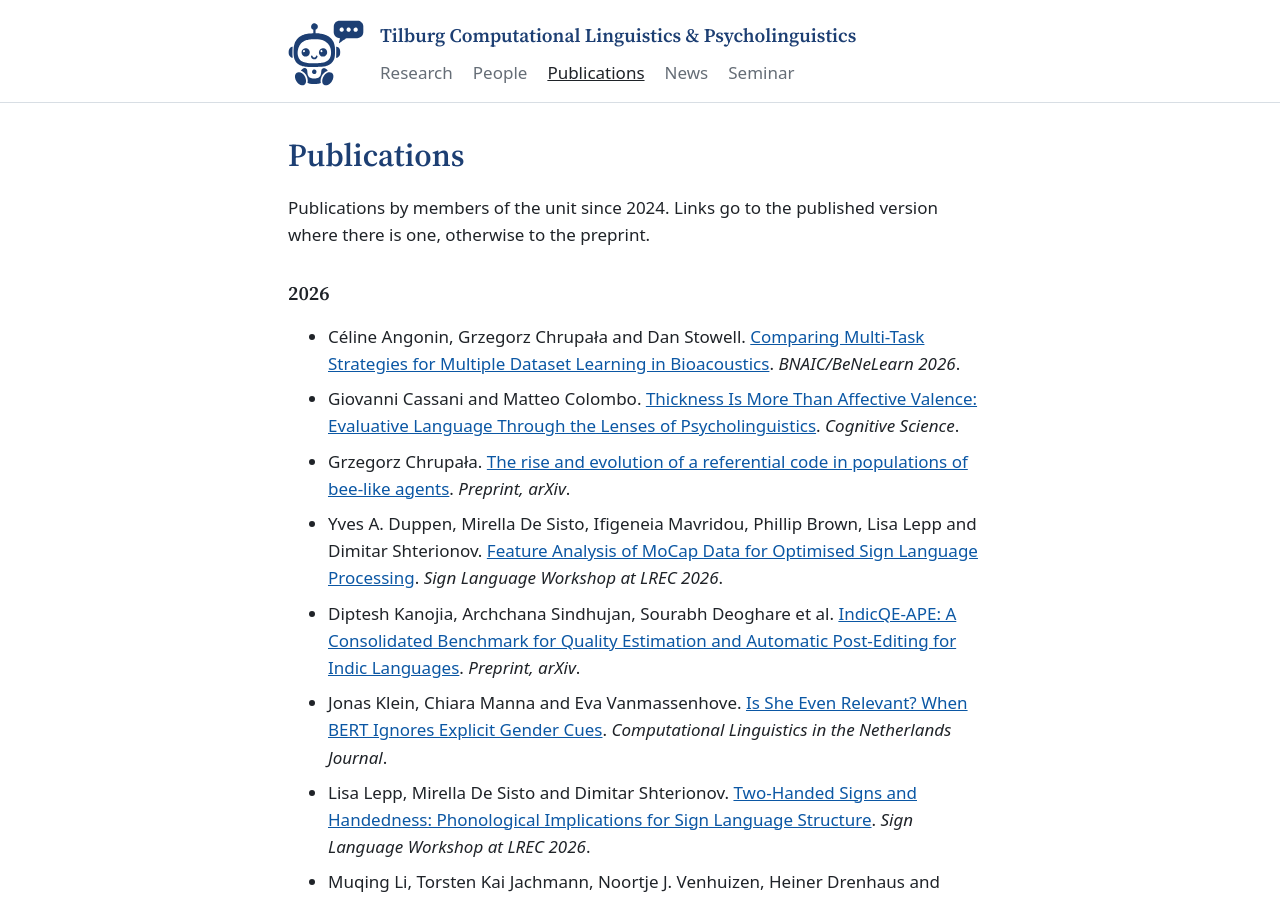
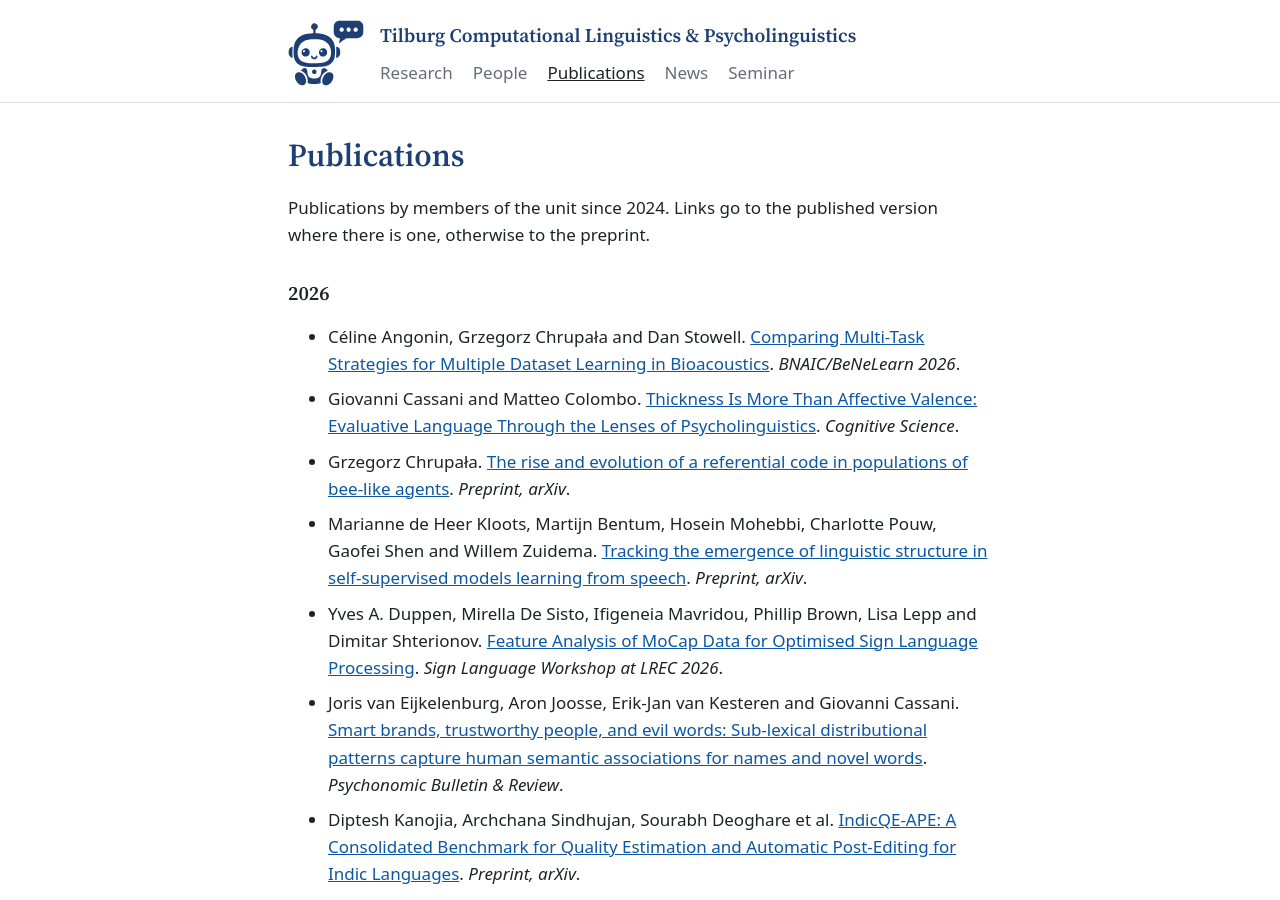
Before and after one commit to tcsai/language-computation, a Jekyll site: the page built from publications.md, in a window 1280 px wide and 900 px high. Built offline with Jekyll 4.4.1, drawn with Linux system fonts in a browser that asks for light colours; our own code applies the rules of GitHub Pages for plain Markdown files.

Commit message:
Monthly update: November 2026
Co-Authored-By: Claude Sonnet 5.5 <noreply@anthropic.com>
Claude-Session: https://claude.ai/code/session_0198BK2u3L18Qd1jcoqECt8k

```diff
--- a/publications.md
+++ b/publications.md
@@ -8,7 +8,9 @@ version where there is one, otherwise to the preprint.
 - Céline Angonin, Grzegorz Chrupała and Dan Stowell. [Comparing Multi-Task Strategies for Multiple Dataset Learning in Bioacoustics](https://openreview.net/forum?id=ljXGTr9kf5). *BNAIC/BeNeLearn 2026*.
 - Giovanni Cassani and Matteo Colombo. [Thickness Is More Than Affective Valence: Evaluative Language Through the Lenses of Psycholinguistics](https://doi.org/10.1111/cogs.70180). *Cognitive Science*.
 - Grzegorz Chrupała. [The rise and evolution of a referential code in populations of bee-like agents](https://arxiv.org/abs/2608.25779). *Preprint, arXiv*.
+- Marianne de Heer Kloots, Martijn Bentum, Hosein Mohebbi, Charlotte Pouw, Gaofei Shen and Willem Zuidema. [Tracking the emergence of linguistic structure in self-supervised models learning from speech](https://arxiv.org/abs/2604.02043). *Preprint, arXiv*.
 - Yves A. Duppen, Mirella De Sisto, Ifigeneia Mavridou, Phillip Brown, Lisa Lepp and Dimitar Shterionov. [Feature Analysis of MoCap Data for Optimised Sign Language Processing](https://doi.org/10.63317/4e3o6m3ntvt3). *Sign Language Workshop at LREC 2026*.
+- Joris van Eijkelenburg, Aron Joosse, Erik-Jan van Kesteren and Giovanni Cassani. [Smart brands, trustworthy people, and evil words: Sub-lexical distributional patterns capture human semantic associations for names and novel words](https://doi.org/10.3758/s13423-026-03021-3). *Psychonomic Bulletin & Review*.
 - Diptesh Kanojia, Archchana Sindhujan, Sourabh Deoghare et al. [IndicQE-APE: A Consolidated Benchmark for Quality Estimation and Automatic Post-Editing for Indic Languages](https://arxiv.org/abs/2608.16344). *Preprint, arXiv*.
 - Jonas Klein, Chiara Manna and Eva Vanmassenhove. [Is She Even Relevant? When BERT Ignores Explicit Gender Cues](https://www.clinjournal.org/clinj/article/view/245). *Computational Linguistics in the Netherlands Journal*.
 - Lisa Lepp, Mirella De Sisto and Dimitar Shterionov. [Two-Handed Signs and Handedness: Phonological Implications for Sign Language Structure](https://doi.org/10.63317/3per9mf2462d). *Sign Language Workshop at LREC 2026*.
```
